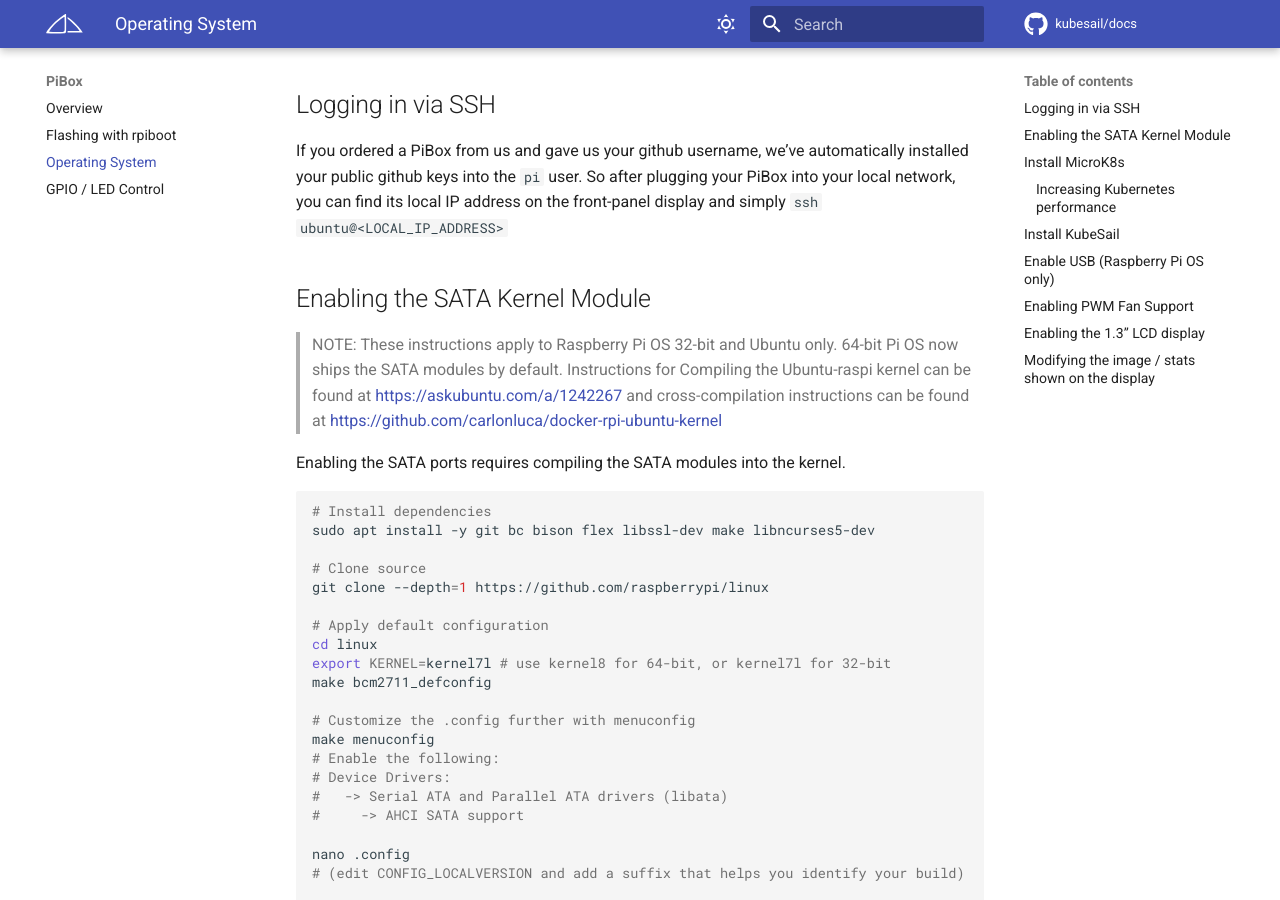
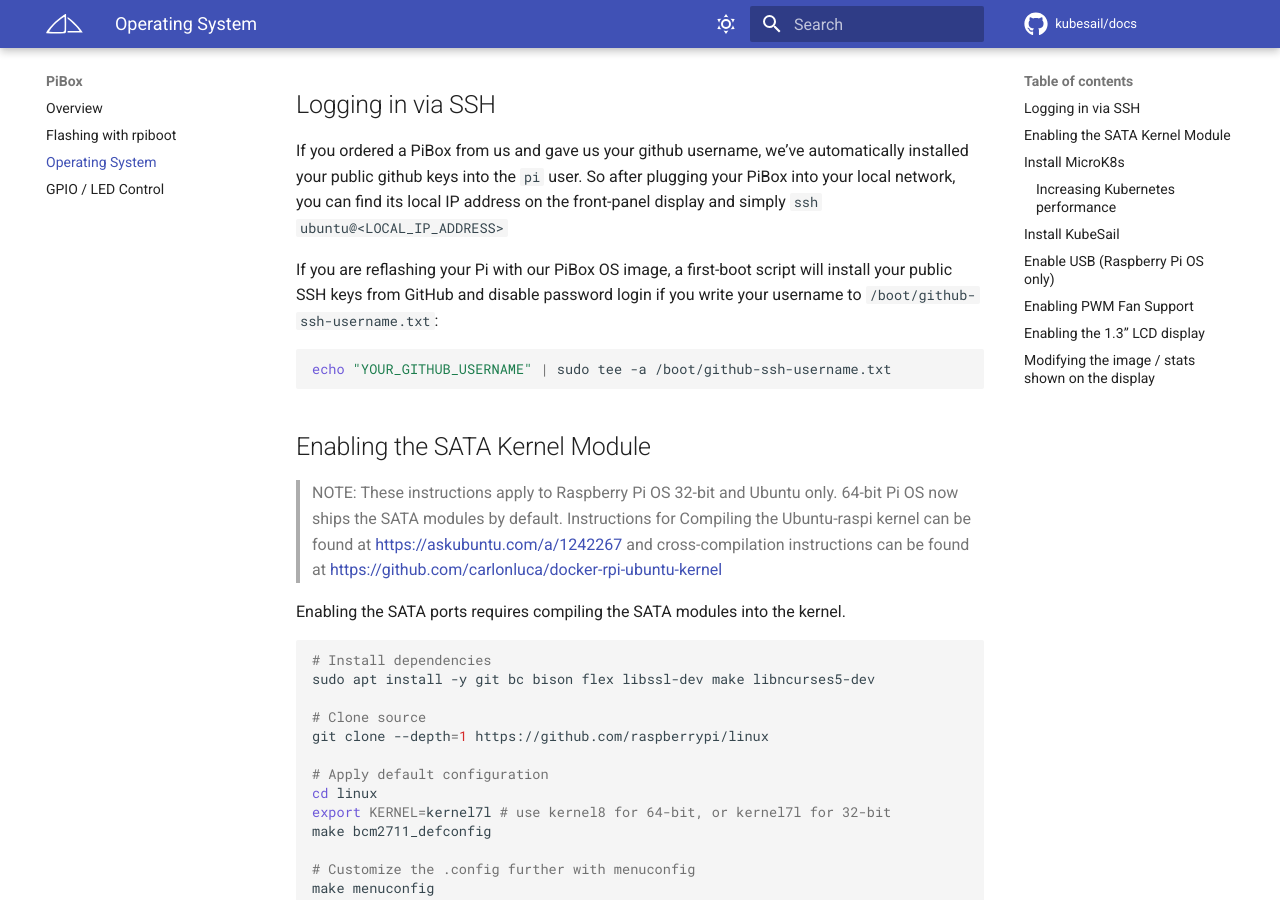
Before and after one commit to kubesail/kubesail-docs, an MkDocs documentation site: the page built from docs/guides/pibox/os.md, in a window 1280 px wide and 900 px high, scrolled down 534 px. Built offline with MkDocs 1.6.1 and Material for MkDocs 9.7.7, drawn with Linux system fonts in a browser that asks for light colours; comment, search, counter and statistics services are not loaded.

Commit message:
github-ssh-username.txt

````diff
--- a/docs/guides/pibox/os.md
+++ b/docs/guides/pibox/os.md
@@ -14,6 +14,12 @@
 ## Logging in via SSH
 
 If you ordered a PiBox from us and gave us your github username, we've automatically installed your public github keys into the `pi` user. So after plugging your PiBox into your local network, you can find its local IP address on the front-panel display and simply `ssh ubuntu@<LOCAL_IP_ADDRESS>`
+
+If you are reflashing your Pi with our PiBox OS image, a first-boot script will install your public SSH keys from GitHub and disable password login if you write your username to `/boot/github-ssh-username.txt`:
+
+```bash
+echo "YOUR_GITHUB_USERNAME" | sudo tee -a /boot/github-ssh-username.txt
+```
 
 ## Enabling the SATA Kernel Module
 
````
